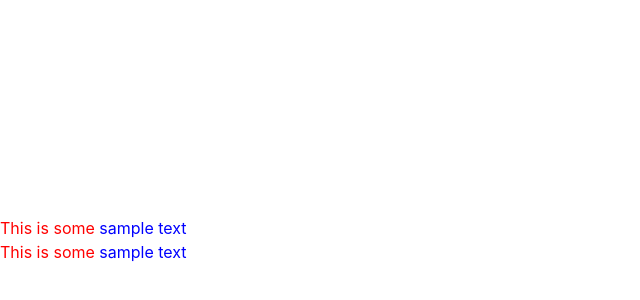
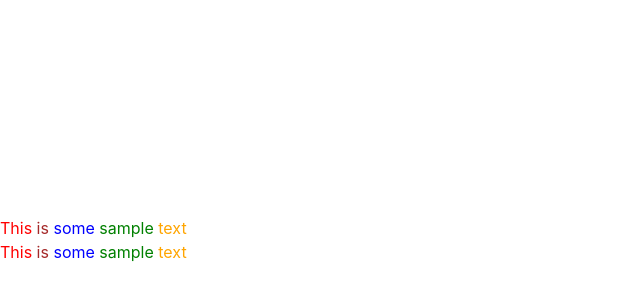
Before and after one commit to athkishore/rich-text, a React (Vite) app: page / in a window 1280 px wide. Shown: the part 160-460 px from the top of the page, without its empty margins (0-640 px from the left). Built offline with nearby package versions, Linux system fonts and the light colour scheme; the HTML template or start-up script is replaced by a standard one.

Commit message:
Added the update formatting logic

```diff
--- a/src/App.tsx
+++ b/src/App.tsx
@@ -14,12 +14,16 @@ function App() {
 
   return (
     <>
+    <div>
       <RichTextInput
         richText={richText}
         edit
         onBlur={onBlur}
       />
+    </div>
+    <div>
       <RichText richText={richText} />
+    </div>
     </>
   )
 }
--- a/src/components/rich-text-input.tsx
+++ b/src/components/rich-text-input.tsx
@@ -29,6 +29,7 @@ export default function RichTextInput(props: Props) {
             contentEditable={props.edit}
             suppressContentEditableWarning
             onKeyUp={updateOnKeyUp}
+            onKeyDown={e => e.ctrlKey ? e.preventDefault() : null}
             onBlur={onBlur}
         >
             <RichText
@@ -46,13 +47,21 @@ function useRichTextUpdate(
 
     const updateOnKeyUp = useCallback((e: React.KeyboardEvent<HTMLDivElement>) => {
         e.stopPropagation();
+        if (e.ctrlKey) e.preventDefault();
 
         const range = window.getSelection()!.getRangeAt(0).cloneRange();
-        const updatedRichText = updateContent(
-            richTextRef.current,
-            (e.target as Node).textContent || '',
-            range
-        )
+
+        const updatedRichText = !e.ctrlKey
+            ? updateContent(
+                richTextRef.current,
+                (e.target as Node).textContent || '',
+                range
+            )
+            : updateFormatting(
+                richTextRef.current,
+                e.key,
+                range
+            )
 
         richTextRef.current = updatedRichText;
         console.log(richTextRef.current);
@@ -69,14 +78,14 @@ function updateContent(
     newTextContent: string,
     range: Range
 ) {
+    console.log('running update content');
     const preCaretRange = range.cloneRange();
     preCaretRange.selectNodeContents(range.startContainer.parentElement!.parentElement!);
     preCaretRange.setEnd(range.endContainer, range.endOffset);
     const endOffset = preCaretRange.toString().length;
-
+    console.log(preCaretRange.toString());
     const diff = newTextContent.length - prevRichText.content.length;
     console.log(endOffset, diff);
-
     const updatedSpans = prevRichText.spans.map(span => {
         if (
             (span.start < endOffset - diff && span.end >= endOffset - diff)
@@ -108,3 +117,115 @@ function updateContent(
         spans: updatedSpans
     };
 }
+
+function updateFormatting(
+    prevRichText: typeof richText,
+    key: string,
+    range: Range
+) {
+    console.log('running update formatting');
+    let endOffset = 0, startOffset = 0;
+    let attribute: string, value: string;
+
+    if (key === 'b') {
+        attribute = 'fontWeight';
+        value = 'bold';
+    } else {
+        return prevRichText;
+    }
+
+    const selectedLength = range.toString().length;
+    const preCaretRange = range.cloneRange();
+    preCaretRange.selectNodeContents(range.startContainer.parentElement!.parentElement!.parentElement!);
+    preCaretRange.setEnd(range.endContainer, range.endOffset);
+    endOffset = preCaretRange.toString().length;
+    startOffset = endOffset - selectedLength;
+
+    console.log(startOffset, endOffset);
+    console.log(range.startContainer.parentElement!.parentElement!.parentElement!);
+
+    if (startOffset !== endOffset) {
+        const precedingSpans = prevRichText.spans
+            .filter(span => span.end <= startOffset);
+        const overlappingSpans = prevRichText.spans
+            .filter(span => span.start < endOffset && span.end > startOffset);
+        const succeedingSpans = prevRichText.spans
+            .filter(span => span.start >= endOffset);
+
+        let middleSpans = [];
+        if (overlappingSpans.length === 1) {
+            middleSpans.push({
+                ...overlappingSpans[0],
+                end: startOffset
+            });
+
+            middleSpans.push({
+                ...overlappingSpans[0],
+                start: startOffset,
+                end: endOffset,
+                attributes: {
+                    ...overlappingSpans[0].attributes,
+                    [attribute]: value
+                }
+            });
+
+            middleSpans.push({
+                ...overlappingSpans[0],
+                start: endOffset
+            });
+        } else if (overlappingSpans.length === 3) {
+            middleSpans.push({
+                ...overlappingSpans[0],
+                end: startOffset
+            });
+
+            middleSpans.push({
+                ...overlappingSpans[1],
+                start: startOffset,
+                end: endOffset,
+                attributes: {
+                    ...overlappingSpans[1].attributes,
+                    [attribute]: value
+                }
+            });
+
+            middleSpans.push({
+                ...overlappingSpans[2],
+                start: endOffset
+            });
+        } else if (overlappingSpans.length === 2) {
+            middleSpans.push({
+                ...overlappingSpans[0],
+                end: startOffset
+            });
+
+            middleSpans.push({
+                ...overlappingSpans[0],
+                start: startOffset,
+                end: endOffset,
+                attributes: {
+                    ...overlappingSpans[0].attributes,
+                    [attribute]: value
+                }
+            });
+
+            middleSpans.push({
+                ...overlappingSpans[1],
+                start: endOffset
+            });
+        }
+
+        const spans = [
+            ...precedingSpans,
+            ...middleSpans,
+            ...succeedingSpans
+        ].filter(span => span.start !== span.end);
+
+        return {
+            ...prevRichText,
+            spans
+        };
+    } else {
+        return prevRichText;
+    }
+}
--- a/src/data.json
+++ b/src/data.json
@@ -3,16 +3,37 @@
     "spans": [
         {
             "start": 0,
-            "end": 12,
+            "end": 5,
             "attributes": {
                 "color": "red"
             }
         },
         {
-            "start": 12,
+            "start": 5,
+            "end": 8,
+            "attributes": {
+                "color": "brown"
+            }
+        },
+        {
+            "start": 8,
+            "end": 13,
+            "attributes": {
+                "color": "blue"
+            }
+        },
+        {
+            "start": 13,
+            "end": 20,
+            "attributes": {
+                "color": "green"
+            }
+        },
+        {
+            "start": 20,
             "end": 24,
             "attributes": {
-                "color": "blue"
+                "color": "orange"
             }
         }
     ]
```
